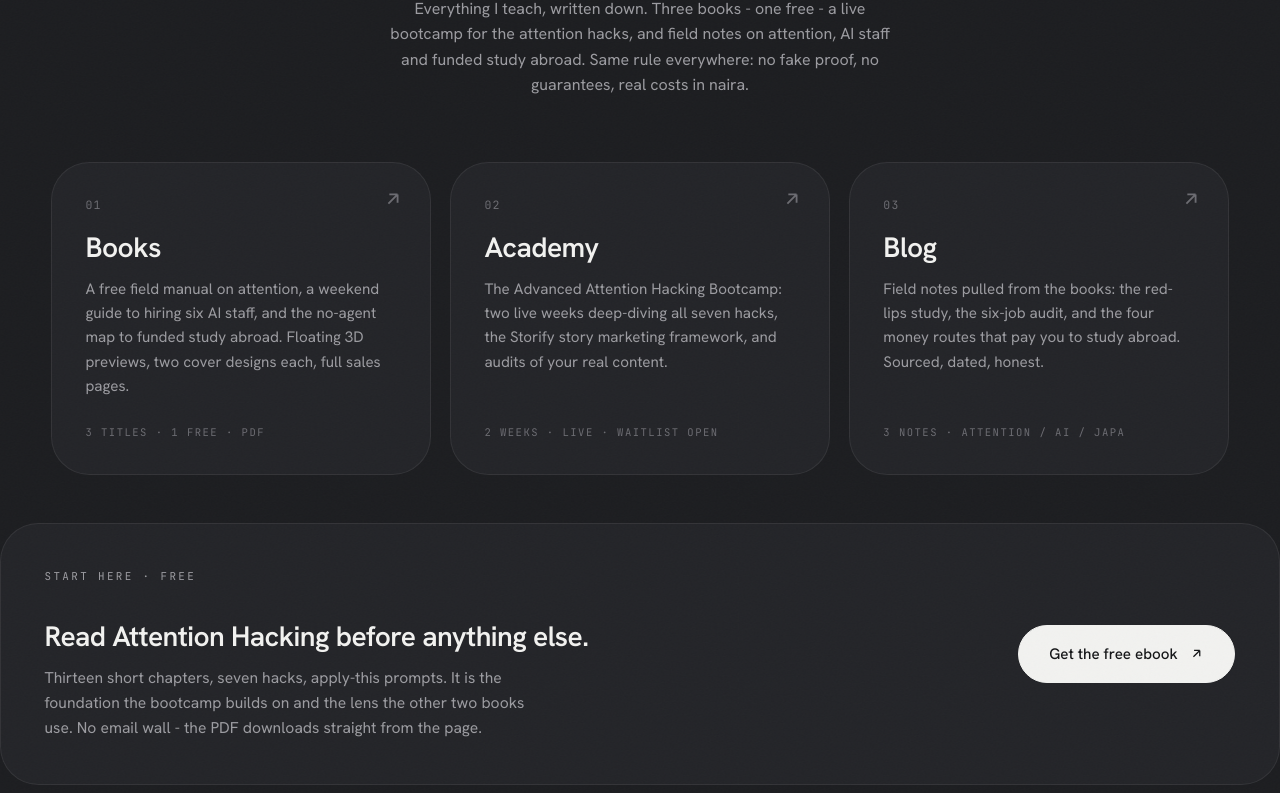
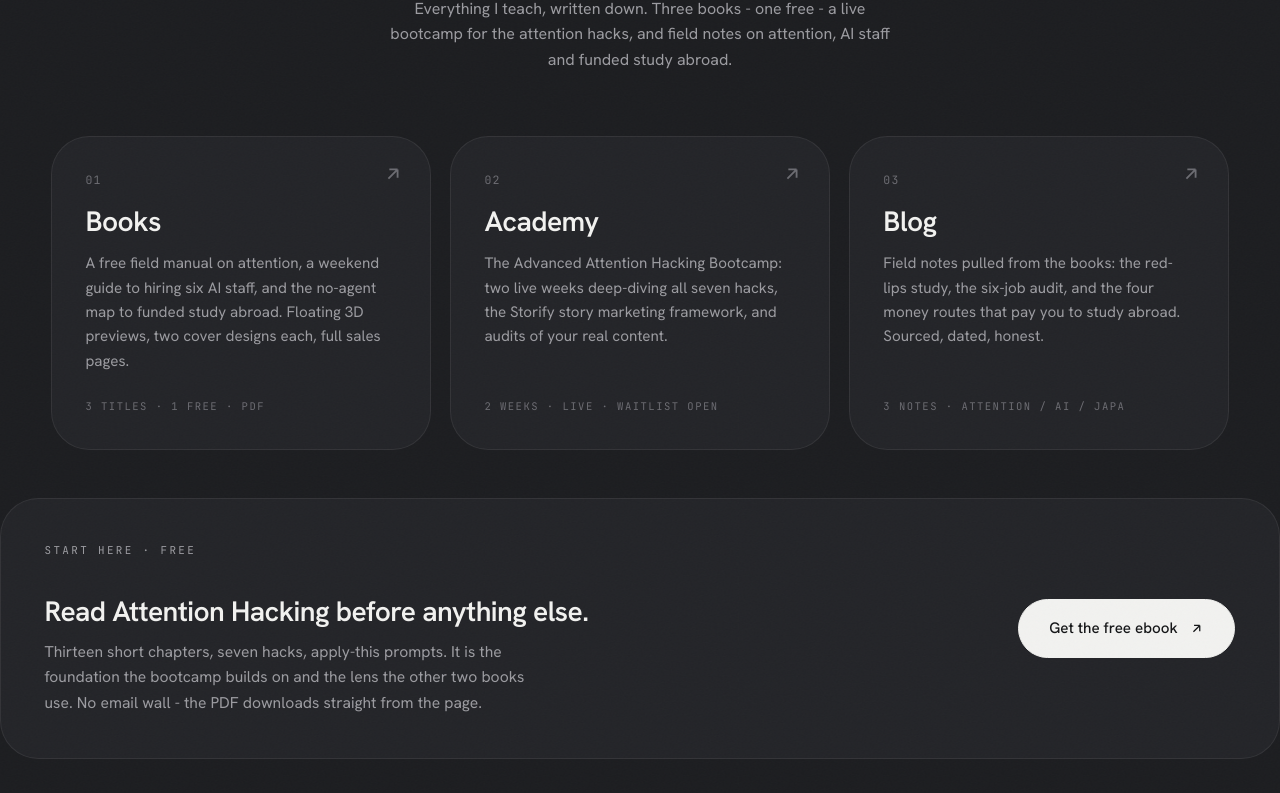
Before and after one commit to nwajdee/nwajdee.github.io, a plain HTML site: page resources/index.html in a window 1280 px wide. Shown: the part 307-1100 px from the top of the page. Drawn offline with nearby package versions, Linux system fonts and the light colour scheme.

Commit message:
Drop the "same rule everywhere" sentence from the Resources intro

```diff
--- a/resources/index.html
+++ b/resources/index.html
@@ -112,7 +112,7 @@
 <div class="page active" data-curtain="Resources" id="page-resources" data-page="resources">
   <section class="res-head wrap"><nav class="crumbs" aria-label="Breadcrumb"><ol class="crumbs__list mono"><li><a href="/">Home</a></li><li><span aria-current="page">Resources</span></li></ol></nav>
     <h1 class="res-head__title" data-reveal>Resources</h1>
-    <p class="res-head__sub" data-reveal>Everything I teach, written down. Three books - one free - a live bootcamp for the attention hacks, and field notes on attention, AI staff and funded study abroad. Same rule everywhere: no fake proof, no guarantees, real costs in naira.</p>
+    <p class="res-head__sub" data-reveal>Everything I teach, written down. Three books - one free - a live bootcamp for the attention hacks, and field notes on attention, AI staff and funded study abroad.</p>
   </section>
 
   <section class="gate wrap">
```
Also changed, not shown: src/pages/resources.html (+1 -1 lines).
